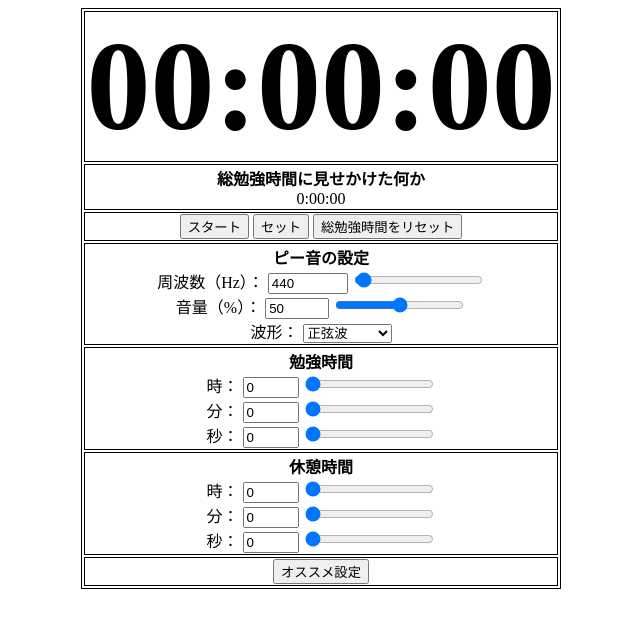
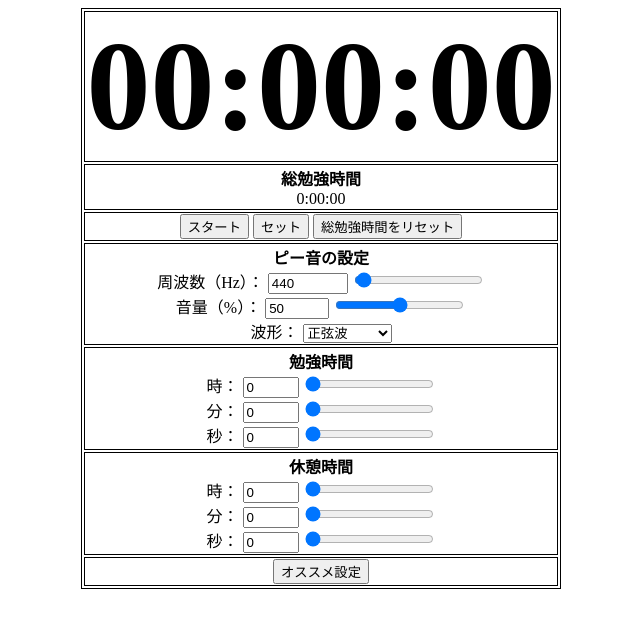
Before and after one commit to TsudaYoshiaki911/study_timer, a plain HTML site: page index.html in a window 1280 px wide. Shown: the whole page, without its empty margins (319-959 px from the left). Drawn offline with Linux system fonts and the light colour scheme.

Commit message:
Update index.html

```diff
--- a/index.html
+++ b/index.html
@@ -8,7 +8,7 @@
         <table>
             <tr><th><p id="time_display">00:00:00</div></th></tr>
             <tr><td>
-                <strong>総勉強時間に見せかけた何か</strong>
+                <strong>総勉強時間</strong>
                 <div id="total_time">0:00:00</div>
             </td></tr>
             <tr><td>
```
